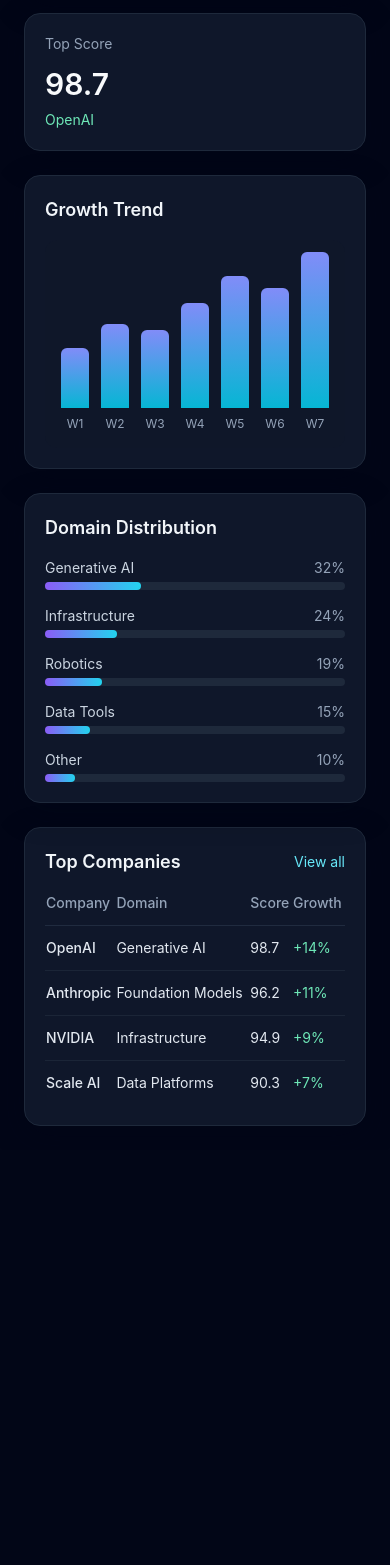
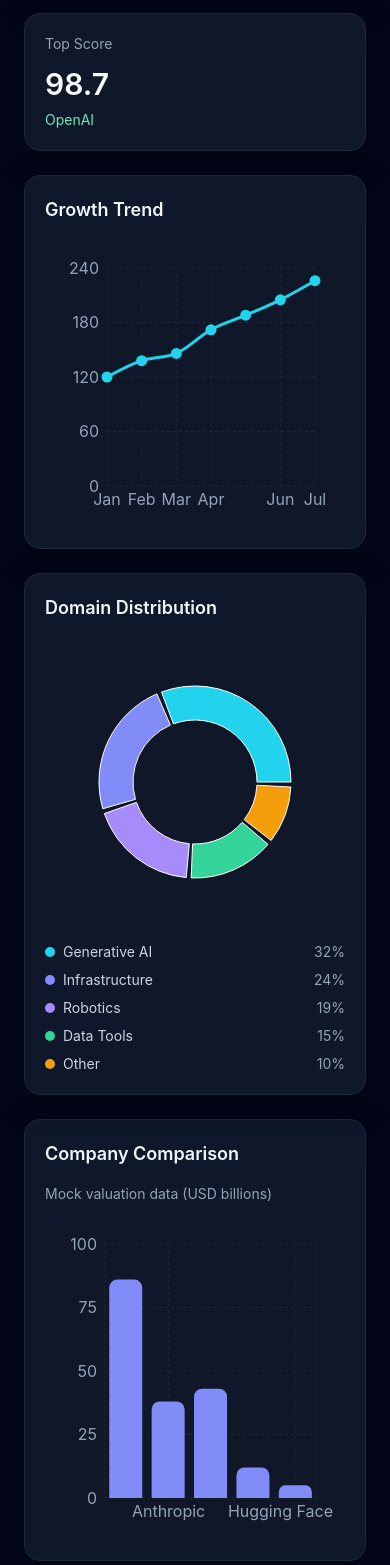
Before and after one commit to AdibaAdi/ai-industry-dashboard, a React (Vite) app in the folder frontend/: page / in a window 390 px wide. Shown: the part 432-1997 px from the top of the page. Before the commit the page ends 1582 px from the top, so only its background shows below. Built offline with nearby package versions, Linux system fonts and the light colour scheme.

Commit message:
Add responsive Recharts visualizations to dashboard

```diff
--- a/frontend/package.json
+++ b/frontend/package.json
@@ -10,7 +10,8 @@
   },
   "dependencies": {
     "react": "^18.3.1",
-    "react-dom": "^18.3.1"
+    "react-dom": "^18.3.1",
+    "recharts": "^2.15.4"
   },
   "devDependencies": {
     "@vitejs/plugin-react": "^4.3.4",
--- /dev/null
+++ b/frontend/src/charts/CompanyComparisonChart.jsx
@@ -0,0 +1,48 @@
+import {
+  Bar,
+  BarChart,
+  CartesianGrid,
+  ResponsiveContainer,
+  Tooltip,
+  XAxis,
+  YAxis,
+} from 'recharts';
+
+const companyData = [
+  { company: 'OpenAI', valuation: 86, employees: 3500 },
+  { company: 'Anthropic', valuation: 38, employees: 1500 },
+  { company: 'Databricks', valuation: 43, employees: 7000 },
+  { company: 'Cohere', valuation: 12, employees: 900 },
+  { company: 'Hugging Face', valuation: 5, employees: 400 },
+];
+
+const CompanyComparisonChart = () => {
+  return (
+    <section className="rounded-2xl border border-dashboard-border bg-dashboard-card p-5 shadow-card">
+      <h2 className="mb-4 text-lg font-semibold text-slate-100">Company Comparison</h2>
+      <p className="mb-4 text-sm text-dashboard-muted">Mock valuation data (USD billions)</p>
+      <div className="h-80 rounded-xl bg-slate-900/40 p-3">
+        <ResponsiveContainer width="100%" height="100%">
+          <BarChart data={companyData} margin={{ top: 12, right: 16, left: -12, bottom: 0 }}>
+            <CartesianGrid strokeDasharray="3 3" stroke="#1e293b" />
+            <XAxis dataKey="company" stroke="#94a3b8" tickLine={false} axisLine={false} />
+            <YAxis stroke="#94a3b8" tickLine={false} axisLine={false} />
+            <Tooltip
+              formatter={(value) => [`$${value}B`, 'Valuation']}
+              contentStyle={{
+                border: '1px solid #334155',
+                borderRadius: '0.75rem',
+                backgroundColor: '#0f172acc',
+                color: '#e2e8f0',
+              }}
+              cursor={{ fill: '#1e293b88' }}
+            />
+            <Bar dataKey="valuation" radius={[8, 8, 0, 0]} fill="#818cf8" />
+          </BarChart>
+        </ResponsiveContainer>
+      </div>
+    </section>
+  );
+};
+
+export default CompanyComparisonChart;
--- a/frontend/src/charts/DomainDistributionChart.jsx
+++ b/frontend/src/charts/DomainDistributionChart.jsx
@@ -1,4 +1,6 @@
-const domains = [
+import { Cell, Pie, PieChart, ResponsiveContainer, Tooltip } from 'recharts';
+
+const domainData = [
   { name: 'Generative AI', value: 32 },
   { name: 'Infrastructure', value: 24 },
   { name: 'Robotics', value: 19 },
@@ -6,23 +8,50 @@
   { name: 'Other', value: 10 },
 ];
 
+const COLORS = ['#22d3ee', '#818cf8', '#a78bfa', '#34d399', '#f59e0b'];
+
 const DomainDistributionChart = () => {
   return (
     <section className="rounded-2xl border border-dashboard-border bg-dashboard-card p-5 shadow-card">
       <h2 className="mb-4 text-lg font-semibold text-slate-100">Domain Distribution</h2>
-      <div className="space-y-4">
-        {domains.map((domain) => (
-          <div key={domain.name}>
-            <div className="mb-1 flex items-center justify-between text-sm">
-              <span className="text-slate-300">{domain.name}</span>
-              <span className="text-dashboard-muted">{domain.value}%</span>
-            </div>
-            <div className="h-2 rounded-full bg-slate-800">
-              <div
-                className="h-2 rounded-full bg-gradient-to-r from-violet-500 to-cyan-400"
-                style={{ width: `${domain.value}%` }}
-              />
-            </div>
+      <div className="h-72 rounded-xl bg-slate-900/40 p-3">
+        <ResponsiveContainer width="100%" height="100%">
+          <PieChart>
+            <Pie
+              data={domainData}
+              dataKey="value"
+              nameKey="name"
+              cx="50%"
+              cy="50%"
+              innerRadius={62}
+              outerRadius={96}
+              paddingAngle={3}
+            >
+              {domainData.map((entry, index) => (
+                <Cell key={entry.name} fill={COLORS[index % COLORS.length]} />
+              ))}
+            </Pie>
+            <Tooltip
+              formatter={(value) => `${value}%`}
+              contentStyle={{
+                border: '1px solid #334155',
+                borderRadius: '0.75rem',
+                backgroundColor: '#0f172acc',
+                color: '#e2e8f0',
+              }}
+            />
+          </PieChart>
+        </ResponsiveContainer>
+      </div>
+      <div className="mt-4 grid grid-cols-1 gap-2 text-sm sm:grid-cols-2">
+        {domainData.map((domain, index) => (
+          <div key={domain.name} className="flex items-center gap-2 text-slate-300">
+            <span
+              className="inline-block h-2.5 w-2.5 rounded-full"
+              style={{ backgroundColor: COLORS[index % COLORS.length] }}
+            />
+            <span>{domain.name}</span>
+            <span className="ml-auto text-dashboard-muted">{domain.value}%</span>
           </div>
         ))}
       </div>
--- a/frontend/src/charts/GrowthChart.jsx
+++ b/frontend/src/charts/GrowthChart.jsx
@@ -1,19 +1,52 @@
+import {
+  CartesianGrid,
+  Line,
+  LineChart,
+  ResponsiveContainer,
+  Tooltip,
+  XAxis,
+  YAxis,
+} from 'recharts';
+
+const growthData = [
+  { month: 'Jan', startups: 120 },
+  { month: 'Feb', startups: 138 },
+  { month: 'Mar', startups: 146 },
+  { month: 'Apr', startups: 172 },
+  { month: 'May', startups: 188 },
+  { month: 'Jun', startups: 205 },
+  { month: 'Jul', startups: 226 },
+];
+
 const GrowthChart = () => {
-  const points = [20, 28, 26, 35, 44, 40, 52];
-
   return (
     <section className="rounded-2xl border border-dashboard-border bg-dashboard-card p-5 shadow-card">
       <h2 className="mb-4 text-lg font-semibold text-slate-100">Growth Trend</h2>
-      <div className="flex h-52 items-end gap-3 rounded-xl bg-slate-900/40 p-4">
-        {points.map((point, index) => (
-          <div key={index} className="group flex flex-1 flex-col items-center justify-end gap-2">
-            <div
-              className="w-full rounded-t-md bg-gradient-to-t from-cyan-500 to-indigo-400 transition group-hover:from-cyan-400"
-              style={{ height: `${point * 3}px` }}
+      <div className="h-72 rounded-xl bg-slate-900/40 p-3">
+        <ResponsiveContainer width="100%" height="100%">
+          <LineChart data={growthData} margin={{ top: 16, right: 18, left: -10, bottom: 0 }}>
+            <CartesianGrid strokeDasharray="3 3" stroke="#1e293b" />
+            <XAxis dataKey="month" stroke="#94a3b8" tickLine={false} axisLine={false} />
+            <YAxis stroke="#94a3b8" tickLine={false} axisLine={false} />
+            <Tooltip
+              contentStyle={{
+                border: '1px solid #334155',
+                borderRadius: '0.75rem',
+                backgroundColor: '#0f172acc',
+                color: '#e2e8f0',
+              }}
+              labelStyle={{ color: '#e2e8f0' }}
             />
-            <span className="text-xs text-dashboard-muted">W{index + 1}</span>
-          </div>
-        ))}
+            <Line
+              type="monotone"
+              dataKey="startups"
+              stroke="#22d3ee"
+              strokeWidth={3}
+              dot={{ r: 4, fill: '#22d3ee' }}
+              activeDot={{ r: 6 }}
+            />
+          </LineChart>
+        </ResponsiveContainer>
       </div>
     </section>
   );
--- a/frontend/src/pages/DashboardPage.jsx
+++ b/frontend/src/pages/DashboardPage.jsx
@@ -1,7 +1,8 @@
+import DomainDistributionChart from '../charts/DomainDistributionChart';
+import GrowthChart from '../charts/GrowthChart';
+import CompanyComparisonChart from '../charts/CompanyComparisonChart';
 import CompanyTable from '../components/CompanyTable';
 import KPICards from '../components/KPICards';
-import DomainDistributionChart from '../charts/DomainDistributionChart';
-import GrowthChart from '../charts/GrowthChart';
 
 const DashboardPage = () => {
   return (
@@ -15,6 +16,7 @@
           <DomainDistributionChart />
         </div>
       </section>
+      <CompanyComparisonChart />
       <CompanyTable />
     </main>
   );
```
